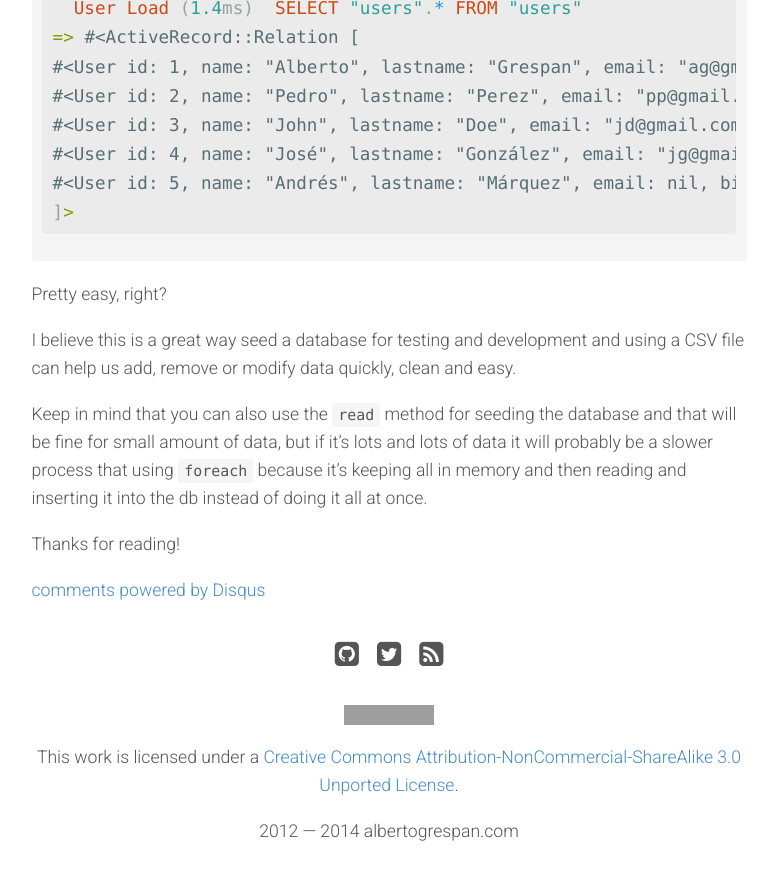
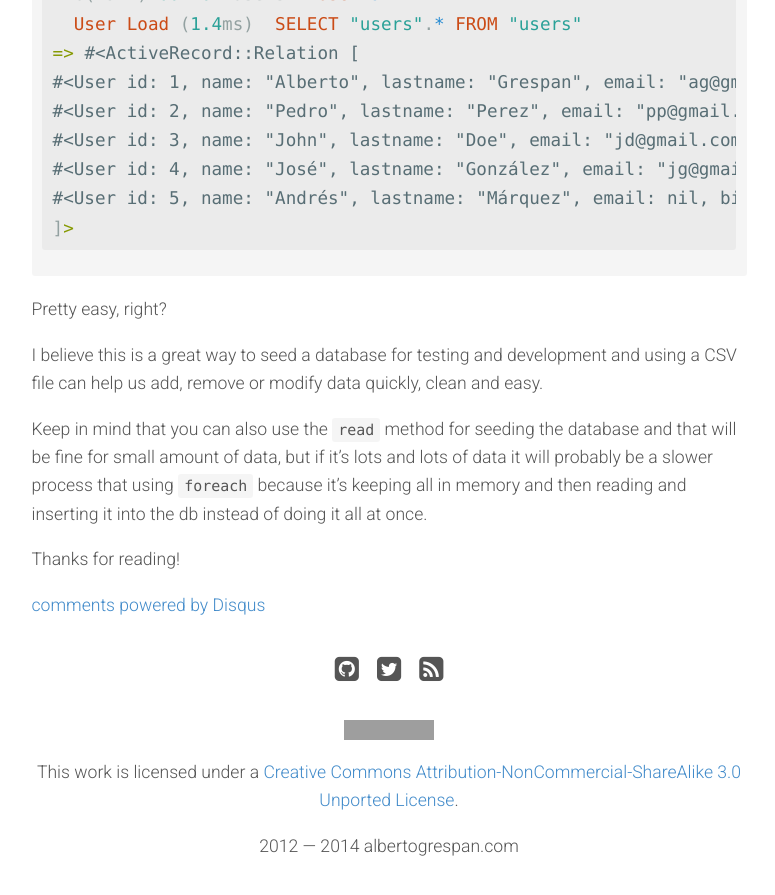
Before and after one commit to albertogg/albertogg.github.com, a Jekyll site: the page built from _posts/2014-10-26-csv-file-reading-in-ruby.md, in a window 1280 px wide and 900 px high, scrolled down 4188 px. Shown: the top 895 px of the window, without its empty margins (251-1026 px from the left). Built offline with Jekyll 4.4.1, drawn with Linux system fonts in a browser that asks for light colours; nearby versions of some CDN libraries; Markdown is read by kramdown in place of the engine named in the settings; comment, search, counter and statistics services are not loaded; grey boxes are pictures that could not be loaded.

Commit message:
Fix typo and change a title from h3 to h2

```diff
--- a/_posts/2014-10-26-csv-file-reading-in-ruby.md
+++ b/_posts/2014-10-26-csv-file-reading-in-ruby.md
@@ -118,7 +118,7 @@
 Now that we now how to read and print the CSV file in Ruby we can use this to
 seed a database, for example within Rails.
 
-### Seeding a Rails database
+## Seeding a Rails database
 
 Seeding the database through a CSV file is in no way any different from what
 we've been doing. For this example let's try seeding a Users table that has the
@@ -162,7 +162,7 @@
 
 Pretty easy, right?
 
-I believe this is a great way seed a database for testing and development and
+I believe this is a great way to seed a database for testing and development and
 using a CSV file can help us add, remove or modify data quickly, clean and easy.
 
 Keep in mind that you can also use the `read` method for seeding the database
```
